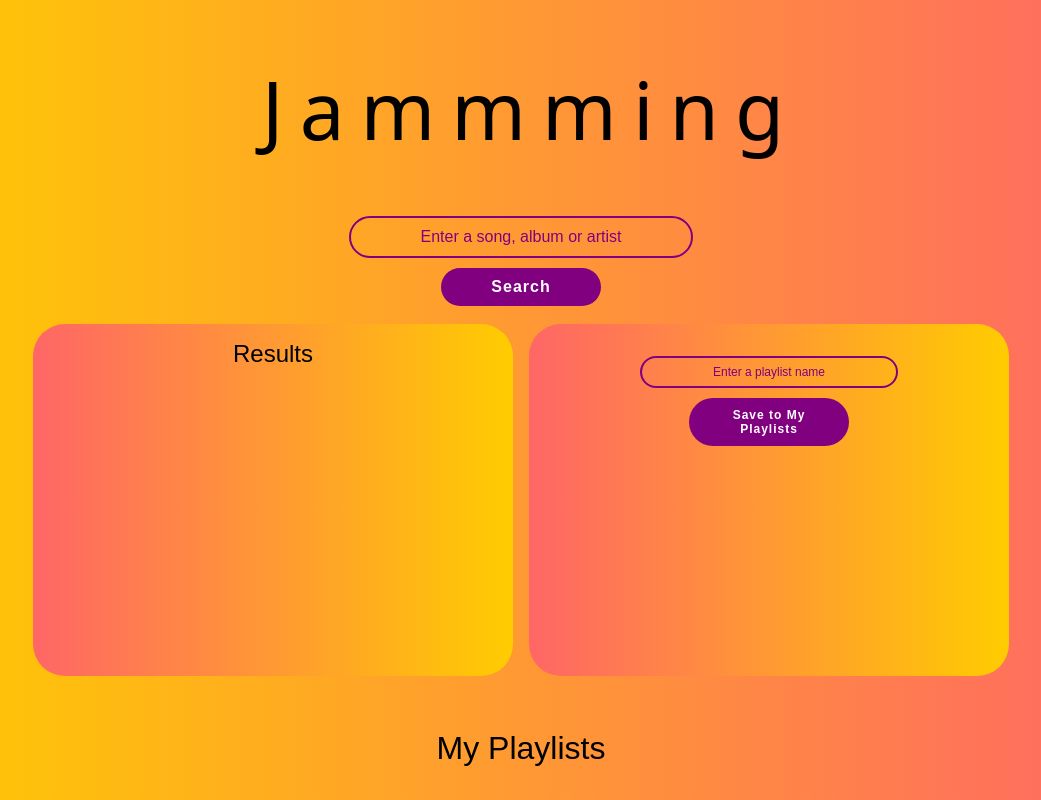
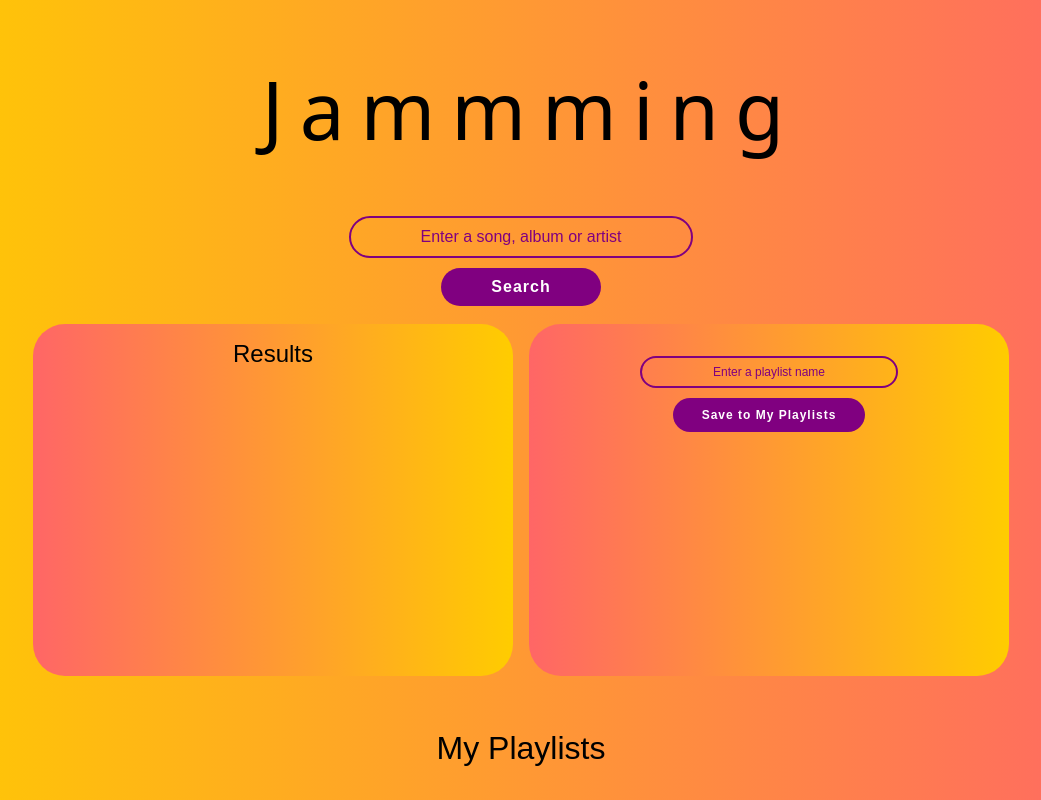
Before and after one commit to rui775/jammming-byRui, a React (Create React App) app: page / in a window 1280 px wide. Shown: the whole page, without its empty margins (119-1160 px from the left). Built offline with nearby package versions, Linux system fonts and the light colour scheme; a web font is replaced by a local one.

Commit message:
Same as previous commit; Miss playlist and results css files to commit.

```diff
--- a/src/components/playlist/playlist.module.css
+++ b/src/components/playlist/playlist.module.css
@@ -69,7 +69,7 @@
 }
 
 .searchButton {
-    width: 10rem;
+    width: 12rem;
     background-color: #800080;
     color: white;
     border: none;
@@ -133,4 +133,8 @@
     .list {
         max-width: 18rem;
     }
+
+    .playlist:hover {
+        background: linear-gradient(to right, #ff6666, #ffcc00);
+    }
 }
--- a/src/components/results/results.module.css
+++ b/src/components/results/results.module.css
@@ -92,4 +92,8 @@ h2 {
         height: 20rem;
         margin-right: 0;
     }
+
+    .results:hover {
+        background: linear-gradient(to right, #ff6666, #ffcc00);
+    }
 }
```
